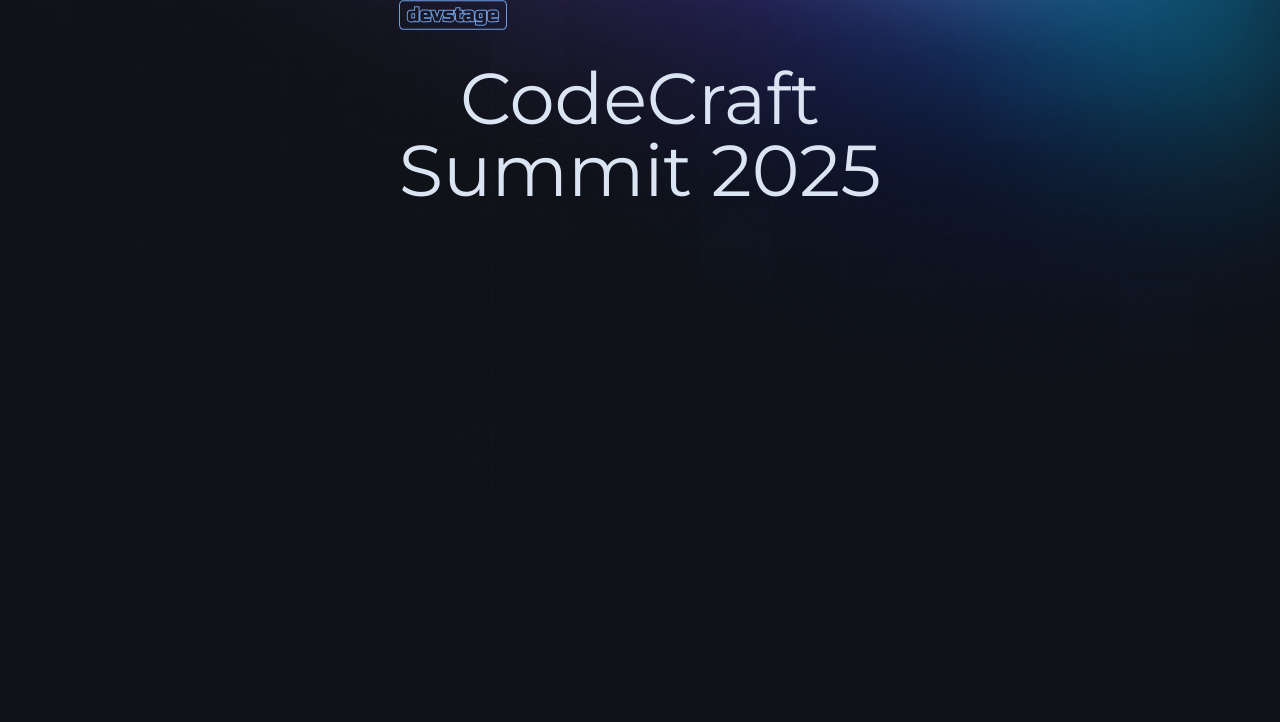
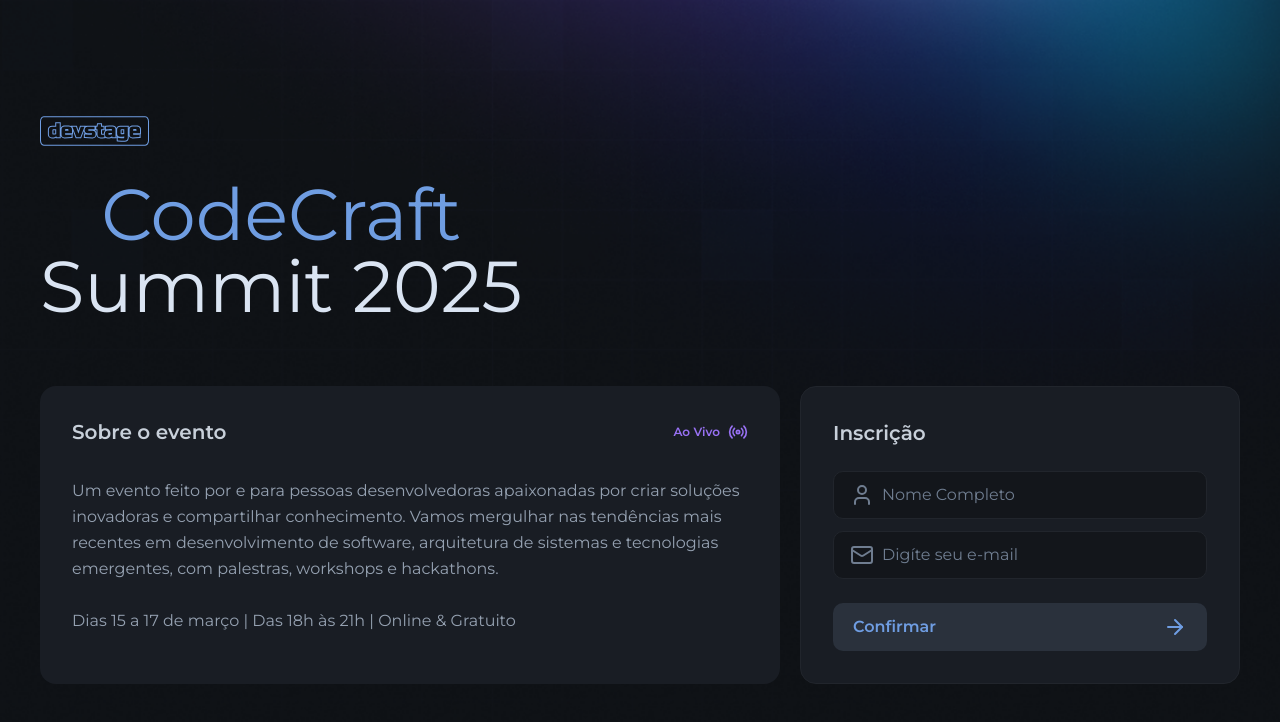
Before and after one commit to Clemilsonchaves/web, a Next.js app: page / in a window 1280 px wide. Shown: the top 722 px of the page. Built offline with nearby package versions, Linux system fonts and the light colour scheme.

Commit message:
Add event description and registration form to homepage

```diff
--- a/src/app/page.tsx
+++ b/src/app/page.tsx
@@ -1,17 +1,70 @@
+import { Button } from '@/components/button'
+import { InputField, InputIcon, InputRoot } from '@/components/input'
+import { ArrowRight, Mail, Radio, User } from 'lucide-react'
 import Image from 'next/image'
 import logo from '../assets/Logo.svg'
 
 export default function Home() {
   return (
     <main className="max-w-[1240px] mx-auto px-5 py-8 md:py-0">
-      <div className="h-dvh flex justify-center  gap-16 flex-col md:flex-row">
+      <div className="min-h-dvh flex justify-center  gap-16 flex-col ">
         <div className="flex flex-col gap-8 items-center md:items-start">
           <Image src={logo} alt="devstage" width={108.5} height={30} />
 
           <h1 className="text-4xl text-center leading-none font-heading font-medium flex flex-col md:text-7xl">
-            <span> CodeCraft </span>
+            <span className="text-blue"> CodeCraft </span>
             Summit 2025
           </h1>
+        </div>
+
+        <div className="flex gap-5 items-stretch flex-col md:flex-row">
+          <div className="flex-1 bg-gray-700 border-gray-600 rounded-2xl p-8 space-y-8">
+            <div className="flex items-center justify-between">
+              <h2 className="font-heading font-semibold text-gray-200 text-xl">
+                Sobre o evento
+              </h2>
+              <span className="text-purple font-semibold text-xs flex items-center gap-2">
+                Ao Vivo
+                <Radio className="size-5" />
+              </span>
+            </div>
+            <p className="text-gray-300 leading-relaxed text-sm md:text-base">
+              Um evento feito por e para pessoas desenvolvedoras apaixonadas por
+              criar soluções inovadoras e compartilhar conhecimento. Vamos
+              mergulhar nas tendências mais recentes em desenvolvimento de
+              software, arquitetura de sistemas e tecnologias emergentes, com
+              palestras, workshops e hackathons.
+              <br />
+              <br />
+              Dias 15 a 17 de março | Das 18h às 21h | Online & Gratuito
+            </p>
+          </div>
+          <form className="bg-gray-700 border border-gray-600 rounded-2xl p-8 space-y-6 w-full md:max-w-[440px]">
+            <h2 className="font-heading font-semibold text-gray-200 text-xl">
+              Inscrição
+            </h2>
+
+            <div className="space-y-3">
+              <InputRoot>
+                <InputIcon>
+                  <User />
+                </InputIcon>
+                <InputField type="text" placeholder="Nome Completo" />
+              </InputRoot>
+
+              <InputRoot>
+                <InputIcon>
+                  <Mail />
+                </InputIcon>
+                <InputField type="email" placeholder="Digíte seu e-mail" />
+              </InputRoot>
+            </div>
+
+            <Button type="submit">
+              Confirmar
+              <ArrowRight />
+            </Button>
+          </form>
         </div>
       </div>
     </main>
```
